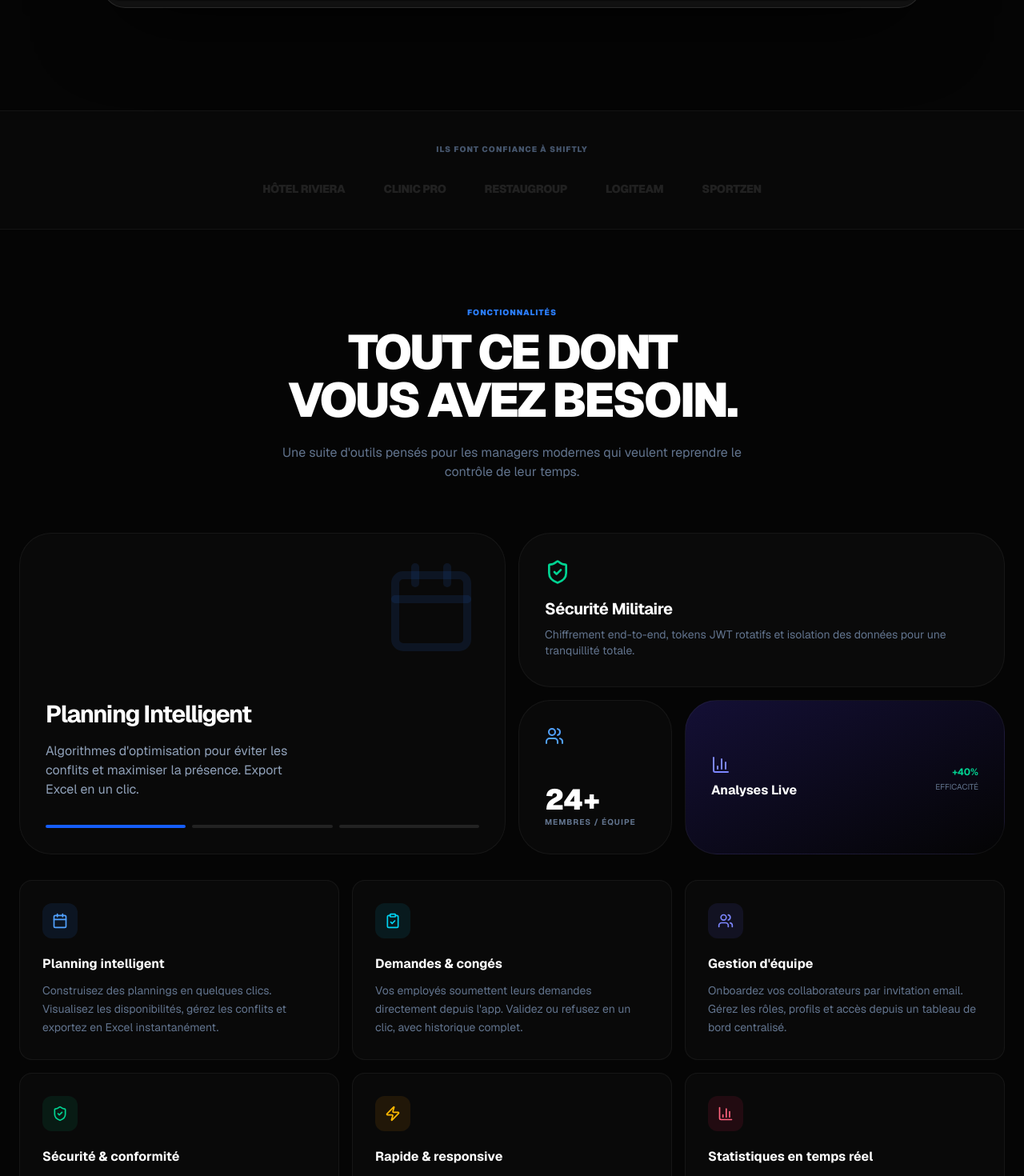
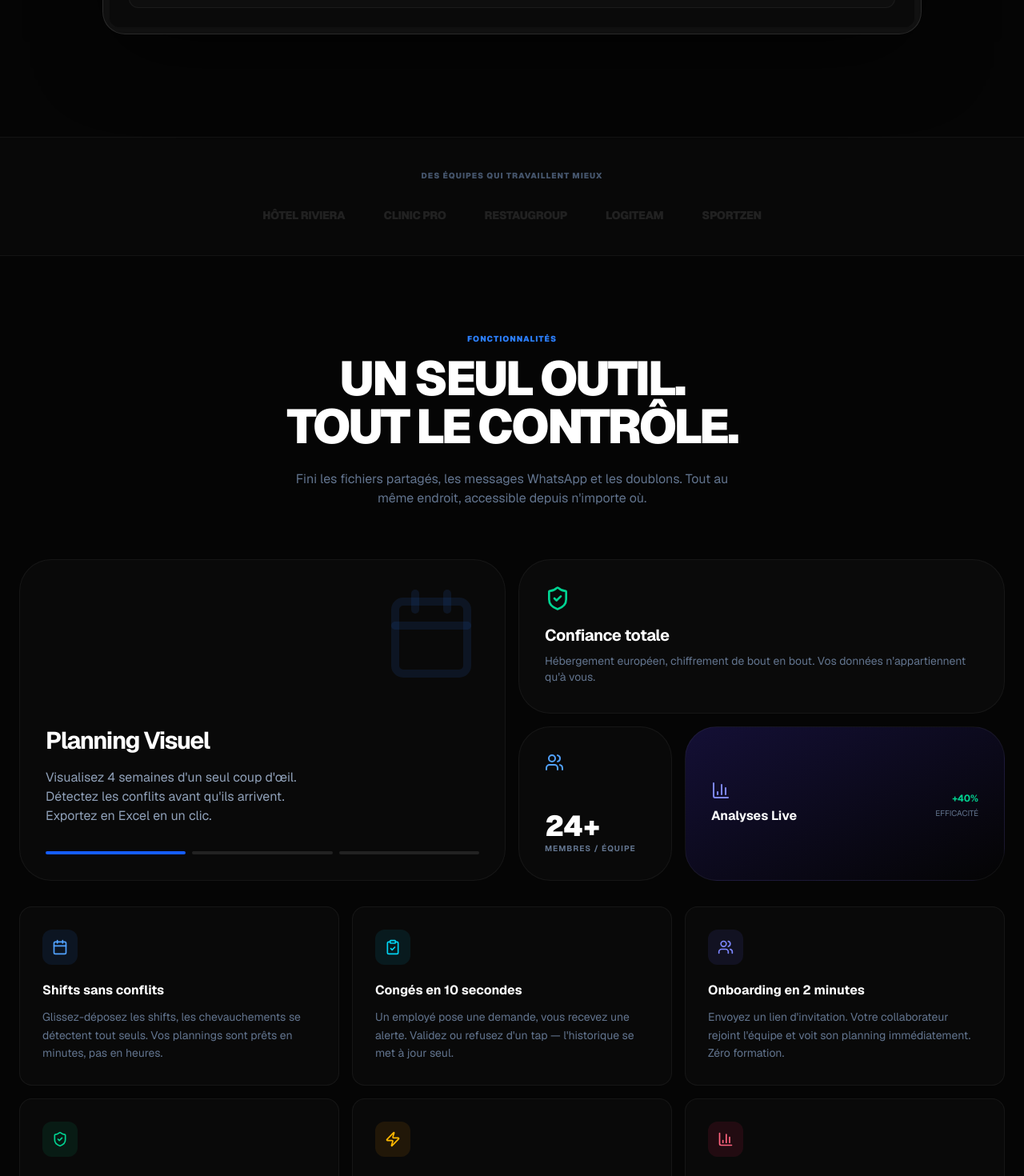
Before and after one commit to ahmvdd/Mc-planning-front, a Next.js app: page / in a window 1280 px wide. Shown: the part 1330-2800 px from the top of the page at 80% size. Built offline with nearby package versions, Linux system fonts and the light colour scheme; no server answers.

Commit message:
feat: amélioration copywriting landing page
Textes plus directs et orientés bénéfices : titres features, tagline
hero, section sociale et titre features reécrits.

```diff
--- a/src/app/page.tsx
+++ b/src/app/page.tsx
@@ -18,12 +18,12 @@ const fadeUp = (delay = 0) => ({
 });
 
 const FEATURES = [
-  { icon: Calendar, color: "text-blue-400", bg: "bg-blue-500/10", title: "Planning intelligent", desc: "Construisez des plannings en quelques clics. Visualisez les disponibilités, gérez les conflits et exportez en Excel instantanément." },
-  { icon: ClipboardCheck, color: "text-cyan-400", bg: "bg-cyan-500/10", title: "Demandes & congés", desc: "Vos employés soumettent leurs demandes directement depuis l'app. Validez ou refusez en un clic, avec historique complet." },
-  { icon: Users, color: "text-indigo-400", bg: "bg-indigo-500/10", title: "Gestion d'équipe", desc: "Onboardez vos collaborateurs par invitation email. Gérez les rôles, profils et accès depuis un tableau de bord centralisé." },
-  { icon: ShieldCheck, color: "text-emerald-400", bg: "bg-emerald-500/10", title: "Sécurité & conformité", desc: "Données chiffrées, hébergement cloud RGPD, tokens JWT rotatifs. Votre sécurité est notre priorité numéro un." },
-  { icon: Zap, color: "text-amber-400", bg: "bg-amber-500/10", title: "Rapide & responsive", desc: "Interface optimisée mobile et bureau. Accès instantané au planning depuis n'importe quel appareil, n'importe où." },
-  { icon: BarChart3, color: "text-rose-400", bg: "bg-rose-500/10", title: "Statistiques en temps réel", desc: "Suivez le taux de présence, les heures travaillées et les tendances de demandes. Prenez de meilleures décisions." },
+  { icon: Calendar, color: "text-blue-400", bg: "bg-blue-500/10", title: "Shifts sans conflits", desc: "Glissez-déposez les shifts, les chevauchements se détectent tout seuls. Vos plannings sont prêts en minutes, pas en heures." },
+  { icon: ClipboardCheck, color: "text-cyan-400", bg: "bg-cyan-500/10", title: "Congés en 10 secondes", desc: "Un employé pose une demande, vous recevez une alerte. Validez ou refusez d'un tap — l'historique se met à jour seul." },
+  { icon: Users, color: "text-indigo-400", bg: "bg-indigo-500/10", title: "Onboarding en 2 minutes", desc: "Envoyez un lien d'invitation. Votre collaborateur rejoint l'équipe et voit son planning immédiatement. Zéro formation." },
+  { icon: ShieldCheck, color: "text-emerald-400", bg: "bg-emerald-500/10", title: "Vos données restent les vôtres", desc: "Hébergement européen, chiffrement AES-256, conformité RGPD totale. Vous gardez le contrôle, on assure la protection." },
+  { icon: Zap, color: "text-amber-400", bg: "bg-amber-500/10", title: "Conçu pour le terrain", desc: "Utilisable d'une main dans un couloir. L'interface s'adapte à votre téléphone, votre tablette et votre bureau." },
+  { icon: BarChart3, color: "text-rose-400", bg: "bg-rose-500/10", title: "Décisions basées sur des faits", desc: "Taux de présence, heures effectuées, pics d'activité. Vos données RH en un coup d'œil, sans ouvrir un tableur." },
 ];
 
 export default function Home() {
@@ -106,7 +106,7 @@ export default function Home() {
       <section className="relative flex flex-col items-center justify-center px-6 pt-48 pb-32">
         <motion.div {...fadeUp(0)} className="mb-6 flex items-center gap-2 rounded-full border border-white/10 bg-white/5 px-4 py-1.5 backdrop-blur-sm">
           <Sparkles size={12} className="text-blue-400" />
-          <span className="text-[10px] font-bold uppercase tracking-widest text-blue-200">Next Gen Management</span>
+          <span className="text-[10px] font-bold uppercase tracking-widest text-blue-200">Gestion d&apos;équipe simplifiée</span>
         </motion.div>
 
         <motion.h1
@@ -121,7 +121,7 @@ export default function Home() {
           {...fadeUp(0.2)}
           className="mt-10 max-w-2xl text-center text-lg leading-relaxed text-slate-400 sm:text-xl"
         >
-          Shiftly redéfinit la planification d&apos;équipe. Une interface brutale, une vitesse insolente et une intelligence qui travaille pour vous.
+          Plannings construits en minutes. Absences gérées en un clic. Équipe notifiée instantanément. Shiftly remplace vos fichiers Excel — pour toujours.
         </motion.p>
 
         <motion.div {...fadeUp(0.3)} className="mt-12 flex flex-col items-center gap-6 sm:flex-row">
@@ -249,7 +249,7 @@ export default function Home() {
       {/* ── SOCIAL PROOF ── */}
       <section className="border-y border-white/5 bg-white/[0.01] py-10">
         <div className="mx-auto max-w-5xl px-6">
-          <p className="mb-8 text-center text-[10px] font-black uppercase tracking-widest text-slate-600">Ils font confiance à Shiftly</p>
+          <p className="mb-8 text-center text-[10px] font-black uppercase tracking-widest text-slate-600">Des équipes qui travaillent mieux</p>
           <div className="flex flex-wrap items-center justify-center gap-x-12 gap-y-6">
             {["Hôtel Riviera", "Clinic Pro", "RestauGroup", "LogiTeam", "SportZen"].map((name) => (
               <span key={name} className="text-sm font-black tracking-tight text-white/10">{name.toUpperCase()}</span>
@@ -262,8 +262,8 @@ export default function Home() {
       <section id="features" className="mx-auto max-w-7xl px-6 py-24">
         <div className="mb-16 text-center">
           <motion.p {...fadeUp(0)} className="mb-3 text-[10px] font-black uppercase tracking-widest text-blue-500">Fonctionnalités</motion.p>
-          <motion.h2 {...fadeUp(0.05)} className="text-5xl font-black tracking-tighter sm:text-6xl">TOUT CE DONT<br />VOUS AVEZ BESOIN.</motion.h2>
-          <motion.p {...fadeUp(0.1)} className="mx-auto mt-6 max-w-xl text-slate-500">Une suite d&apos;outils pensés pour les managers modernes qui veulent reprendre le contrôle de leur temps.</motion.p>
+          <motion.h2 {...fadeUp(0.05)} className="text-5xl font-black tracking-tighter sm:text-6xl">UN SEUL OUTIL.<br />TOUT LE CONTRÔLE.</motion.h2>
+          <motion.p {...fadeUp(0.1)} className="mx-auto mt-6 max-w-xl text-slate-500">Fini les fichiers partagés, les messages WhatsApp et les doublons. Tout au même endroit, accessible depuis n&apos;importe où.</motion.p>
         </div>
 
         {/* Bento grid */}
@@ -275,8 +275,8 @@ export default function Home() {
             <div className="absolute top-0 right-0 p-8">
               <Calendar size={120} className="text-blue-500/10 group-hover:text-blue-500/20 transition-colors" />
             </div>
-            <h3 className="text-3xl font-bold tracking-tighter">Planning Intelligent</h3>
-            <p className="mt-4 max-w-xs text-slate-400">Algorithmes d&apos;optimisation pour éviter les conflits et maximiser la présence. Export Excel en un clic.</p>
+            <h3 className="text-3xl font-bold tracking-tighter">Planning Visuel</h3>
+            <p className="mt-4 max-w-xs text-slate-400">Visualisez 4 semaines d&apos;un seul coup d&apos;œil. Détectez les conflits avant qu&apos;ils arrivent. Exportez en Excel en un clic.</p>
             <div className="mt-8 flex gap-2">
               <div className="h-1 flex-1 rounded-full bg-blue-600" />
               <div className="h-1 flex-1 rounded-full bg-white/10" />
@@ -285,8 +285,8 @@ export default function Home() {
           </motion.div>
           <motion.div {...fadeUp(0.2)} className="col-span-1 rounded-[2.5rem] border border-white/5 bg-[#0A0A0A] p-8 md:col-span-3">
             <ShieldCheck className="mb-4 text-emerald-400" size={32} />
-            <h3 className="text-xl font-bold tracking-tight">Sécurité Militaire</h3>
-            <p className="mt-2 text-sm text-slate-500">Chiffrement end-to-end, tokens JWT rotatifs et isolation des données pour une tranquillité totale.</p>
+            <h3 className="text-xl font-bold tracking-tight">Confiance totale</h3>
+            <p className="mt-2 text-sm text-slate-500">Hébergement européen, chiffrement de bout en bout. Vos données n&apos;appartiennent qu&apos;à vous.</p>
           </motion.div>
           <motion.div {...fadeUp(0.3)} className="col-span-1 rounded-[2.5rem] border border-white/5 bg-white/[0.02] p-8 md:col-span-1">
             <Users className="text-blue-400" size={24} />
@@ -327,14 +327,14 @@ export default function Home() {
       <section id="how" className="py-32 px-6 border-t border-white/5 bg-[#030303]">
         <div className="mx-auto max-w-7xl">
           <div className="flex flex-col md:flex-row justify-between items-end mb-20 gap-8">
-            <motion.h2 {...fadeUp(0)} className="text-5xl font-black tracking-tighter sm:text-7xl">FLUX DE TRAVAIL.</motion.h2>
-            <motion.p {...fadeUp(0.1)} className="max-w-xs text-slate-500 text-sm italic">&quot;La simplicité est la sophistication suprême.&quot;</motion.p>
+            <motion.h2 {...fadeUp(0)} className="text-5xl font-black tracking-tighter sm:text-7xl">3 ÉTAPES.<br />C&apos;EST TOUT.</motion.h2>
+            <motion.p {...fadeUp(0.1)} className="max-w-xs text-slate-500 text-sm italic">&quot;La meilleure interface est celle qu&apos;on n&apos;a pas besoin d&apos;expliquer.&quot;</motion.p>
           </div>
           <div className="grid grid-cols-1 md:grid-cols-3 gap-16">
             {[
-              { t: "CONNECTEZ", d: "Créez votre organisation et obtenez votre code unique en 30 secondes. Invitez votre équipe par email." },
-              { t: "ORGANISEZ", d: "Construisez vos plannings, gérez les demandes de congés et suivez les présences en temps réel." },
-              { t: "DÉPLOYEZ", d: "Un clic pour notifier toute votre équipe. Planning accessible sur mobile et desktop, partout." }
+              { t: "CRÉEZ", d: "Ouvrez votre espace en 30 secondes. Générez votre code d'équipe, invitez par email — vos collaborateurs sont opérationnels avant la fin de la journée." },
+              { t: "PLANIFIEZ", d: "Construisez vos plannings par glisser-déposer. Gérez les congés, les remplacements et les absences depuis un seul écran." },
+              { t: "PARTAGEZ", d: "Un clic pour notifier toute votre équipe. Chacun consulte son planning en temps réel sur son téléphone, sans compte supplémentaire." }
             ].map((step, i) => (
               <motion.div key={step.t} {...fadeUp(i * 0.1)} className="group cursor-default">
                 <div className="text-xs font-black text-blue-600 mb-4 italic">0{i + 1} —</div>
@@ -352,9 +352,9 @@ export default function Home() {
           <div className="grid grid-cols-2 gap-8 text-center md:grid-cols-4">
             {[
               { val: "10h", label: "économisées / semaine" },
-              { val: "100%", label: "cloud & sécurisé" },
+              { val: "0€", label: "pour commencer" },
               { val: "< 2min", label: "pour démarrer" },
-              { val: "7j/7", label: "support disponible" },
+              { val: "100%", label: "données en Europe" },
             ].map((s) => (
               <motion.div key={s.label} initial={{ opacity: 0, scale: 0.9 }} whileInView={{ opacity: 1, scale: 1 }} viewport={{ once: true }} transition={{ duration: 0.4 }}>
                 <p className="text-4xl font-black text-blue-400 sm:text-5xl">{s.val}</p>
@@ -365,15 +365,74 @@ export default function Home() {
         </div>
       </section>
 
+      {/* ── ATELIER BANNER ── */}
+      <section className="py-16 px-6">
+        <motion.div
+          initial={{ opacity: 0, y: 40 }}
+          whileInView={{ opacity: 1, y: 0 }}
+          viewport={{ once: true }}
+          transition={{ duration: 0.9, ease: [0.16, 1, 0.3, 1] }}
+          className="mx-auto max-w-7xl overflow-hidden rounded-[2.5rem] border border-white/5 bg-[#0A0A0A] relative min-h-[480px] flex"
+        >
+          {/* Background image */}
+          <div
+            className="absolute inset-0 bg-cover bg-center opacity-25"
+            style={{ backgroundImage: "url('https://images.unsplash.com/photo-1497366216548-37526070297c?w=1400&q=80')" }}
+          />
+          {/* Gradient overlay gauche→droite */}
+          <div className="absolute inset-0 bg-gradient-to-r from-[#0A0A0A] via-[#0A0A0A]/80 to-transparent" />
+          {/* Gradient overlay haut→bas subtil */}
+          <div className="absolute inset-0 bg-gradient-to-t from-[#0A0A0A]/60 via-transparent to-transparent" />
+
+          {/* Content */}
+          <div className="relative z-10 flex flex-col justify-center p-10 md:p-16 max-w-2xl">
+            <h2 className="text-4xl font-black leading-[1.05] tracking-tighter sm:text-5xl md:text-6xl">
+              AMÉLIOREZ VOTRE<br />
+              <span className="bg-gradient-to-r from-white to-white/40 bg-clip-text text-transparent">
+                QUALITÉ DE TRAVAIL
+              </span>
+            </h2>
+
+            <p className="mt-6 max-w-md text-base leading-relaxed text-slate-400">
+              Chaque shift au bon endroit. Chaque employé au bon moment. Shiftly transforme la complexité de vos plannings en quelques clics — sans formation, sans migration, sans friction.
+            </p>
+
+            <div className="mt-10 flex flex-wrap items-center gap-4">
+              <Link
+                href="/signup"
+                className="group inline-flex h-12 items-center justify-center gap-2 rounded-2xl bg-white px-8 text-sm font-black text-black transition-all hover:scale-105 hover:shadow-[0_0_30px_rgba(255,255,255,0.15)] active:scale-95"
+              >
+                Essayer gratuitement <ArrowRight size={16} className="transition-transform group-hover:translate-x-1" />
+              </Link>
+              <a
+                href="#how"
+                className="text-sm font-bold text-slate-400 underline decoration-blue-500 underline-offset-8 hover:text-white transition"
+              >
+                Comment ça marche
+              </a>
+            </div>
+          </div>
+
+          {/* Image visible côté droit sur grand écran */}
+          <div className="hidden md:block absolute right-0 top-0 bottom-0 w-[45%]">
+            <div
+              className="h-full w-full bg-cover bg-center"
+              style={{ backgroundImage: "url('https://images.unsplash.com/photo-1497366216548-37526070297c?w=1400&q=80')" }}
+            />
+            <div className="absolute inset-0 bg-gradient-to-r from-[#0A0A0A] to-transparent" />
+          </div>
+        </motion.div>
+      </section>
+
       {/* ── CTA ── */}
       <section id="pricing" className="py-32 px-6">
         <div className="mx-auto max-w-7xl bg-white rounded-[3rem] p-12 md:p-24 text-black flex flex-col md:flex-row items-center justify-between gap-12 overflow-hidden relative">
           <div className="absolute top-0 right-0 w-64 h-64 bg-blue-100 rounded-full blur-3xl -translate-y-1/2 translate-x-1/2" />
           <div className="max-w-xl relative">
-            <h2 className="text-5xl md:text-7xl font-black tracking-tighter leading-none">REJOIGNEZ LE FUTUR.</h2>
-            <p className="mt-8 text-xl font-medium opacity-60">Prêt à transformer la gestion de vos ressources humaines ?</p>
+            <h2 className="text-5xl md:text-7xl font-black tracking-tighter leading-none">FINI LES<br />TABLEURS.</h2>
+            <p className="mt-8 text-xl font-medium opacity-60">Rejoignez les managers qui ont repris le contrôle de leur temps. Gratuit pour commencer, payant quand ça vous convient.</p>
             <div className="mt-8 flex flex-wrap gap-4 text-sm font-semibold text-black/50">
-              {["Aucune CB requise", "Déploiement en 2 min", "RGPD Friendly"].map((t) => (
+              {["Annulation à tout moment", "Migration assistée", "Support réactif"].map((t) => (
                 <span key={t} className="flex items-center gap-1.5">
                   <CheckCircle2 size={14} className="text-emerald-500" /> {t}
                 </span>
@@ -398,7 +457,7 @@ export default function Home() {
             <div className="flex items-center gap-2 mb-6">
               <span className="font-black tracking-tighter">SHIFTLY</span>
             </div>
-            <p className="text-slate-500 text-sm max-w-[240px] leading-relaxed">L&apos;excellence opérationnelle pour les managers qui ne s&apos;arrêtent jamais.</p>
+            <p className="text-slate-500 text-sm max-w-[240px] leading-relaxed">Le planning de vos équipes, simplement.</p>
             <p className="mt-4 text-xs text-slate-600">
               Fait par{" "}
               <a href="https://www.sayehahmed.com" target="_blank" rel="noopener noreferrer" className="font-bold text-blue-500 hover:text-blue-400 transition">
```
